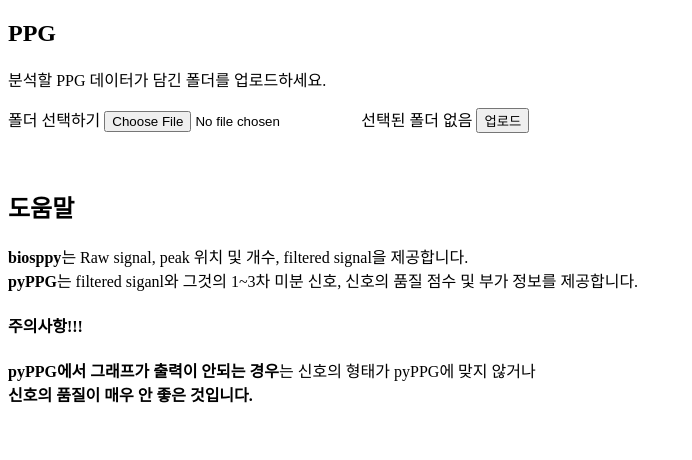
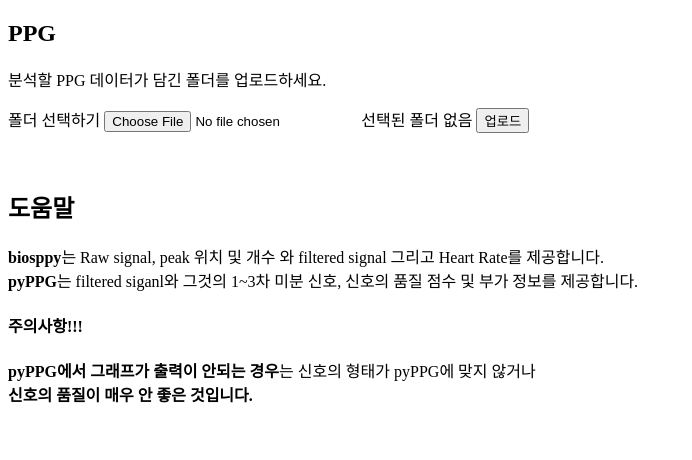
Before and after one commit to KDH-creamoff/bioserver, a Flask app: page / in a window 1280 px wide. Shown: the top 460 px of the page, without its empty margins (0-692 px from the left). Run offline with Flask 3, Linux system fonts and the light colour scheme.

Commit message:
realignment

```diff
--- a/server/templates/home.html
+++ b/server/templates/home.html
@@ -25,7 +25,7 @@
     <div>
         <h2>도움말</h2>
         <p>
-            <strong>biosppy</strong>는 Raw signal, peak 위치 및 개수, filtered signal을 제공합니다.<br>
+            <strong>biosppy</strong>는 Raw signal, peak 위치 및 개수 와 filtered signal 그리고 Heart Rate를 제공합니다.<br>
             <strong>pyPPG</strong>는 filtered siganl와 그것의 1~3차 미분 신호, 신호의 품질 점수 및 부가 정보를 제공합니다.
         </p>
 
```
